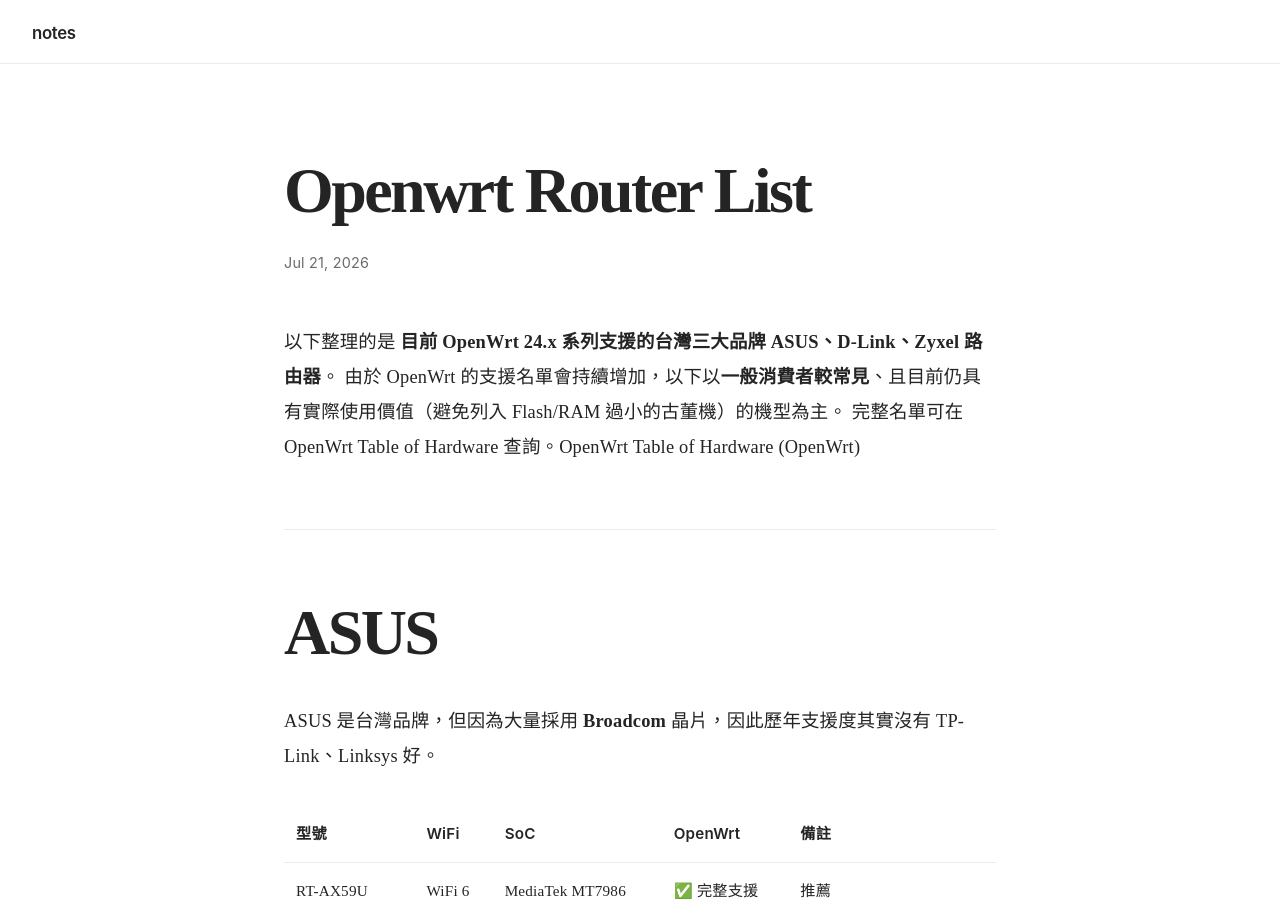
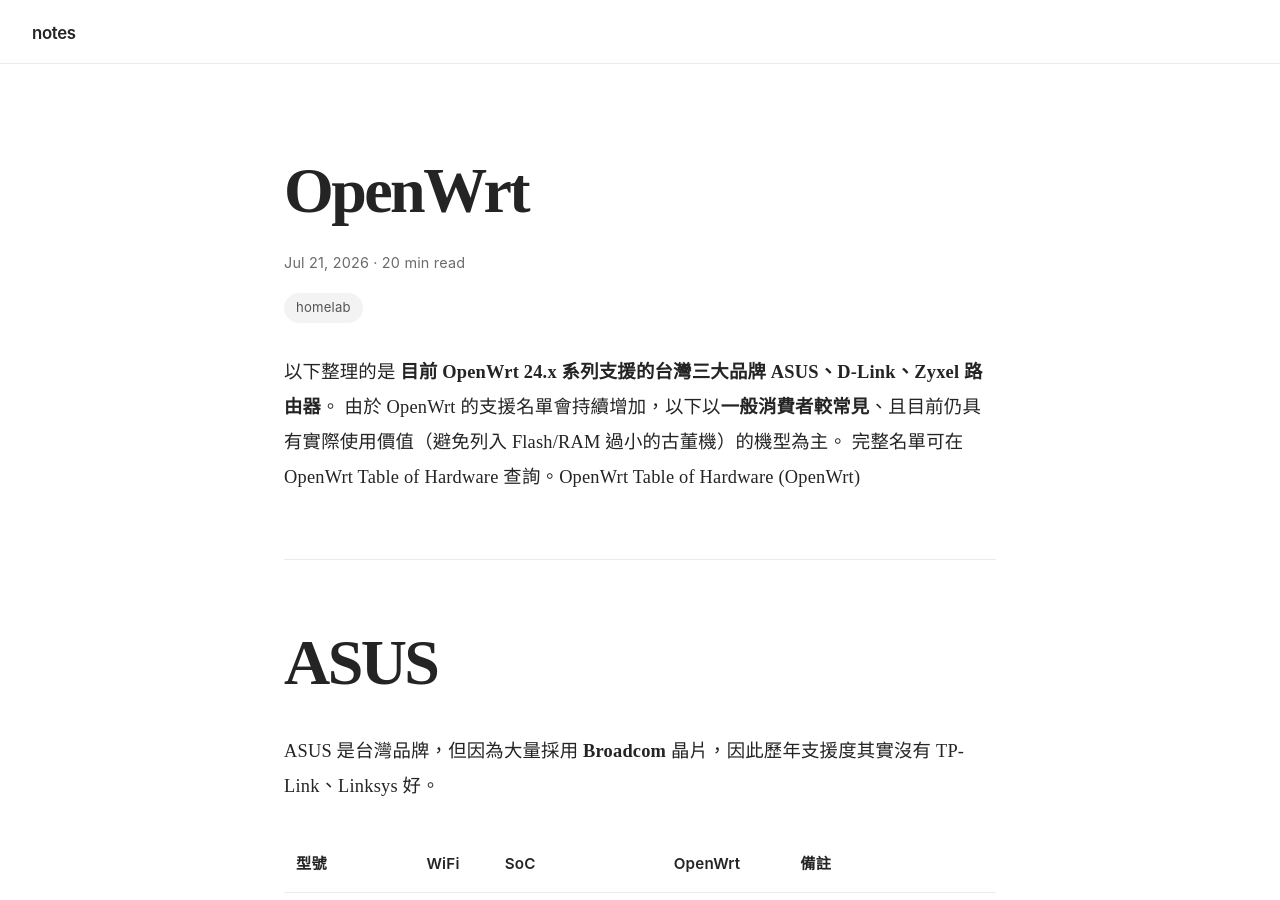
Before and after one commit to linjose/notes, a Jekyll site: the page built from _posts/2026-07-21-OpenWrt-router-list.md, in a window 1280 px wide and 900 px high. Built offline with Jekyll 4.4.1, drawn with Linux system fonts in a browser that asks for light colours; our own code applies the rules of GitHub Pages for plain Markdown files.

Commit message:
Update 2026-07-21-OpenWrt-router-list.md

```diff
--- a/_posts/2026-07-21-OpenWrt-router-list.md
+++ b/_posts/2026-07-21-OpenWrt-router-list.md
@@ -1,3 +1,12 @@
+---
+layout: post
+title: OpenWrt
+date: 2026-07-21
+reading_time: 20 min read
+tags: [homelab]
+excerpt:
+---
+
 以下整理的是 **目前 OpenWrt 24.x 系列支援的台灣三大品牌 ASUS、D-Link、Zyxel 路由器**。
 由於 OpenWrt 的支援名單會持續增加，以下以**一般消費者較常見**、且目前仍具有實際使用價值（避免列入 Flash/RAM 過小的古董機）的機型為主。
 完整名單可在 OpenWrt Table of Hardware 查詢。[OpenWrt Table of Hardware](https://toh.openwrt.org/?utm_source=chatgpt.com) ([OpenWrt][1])
```
